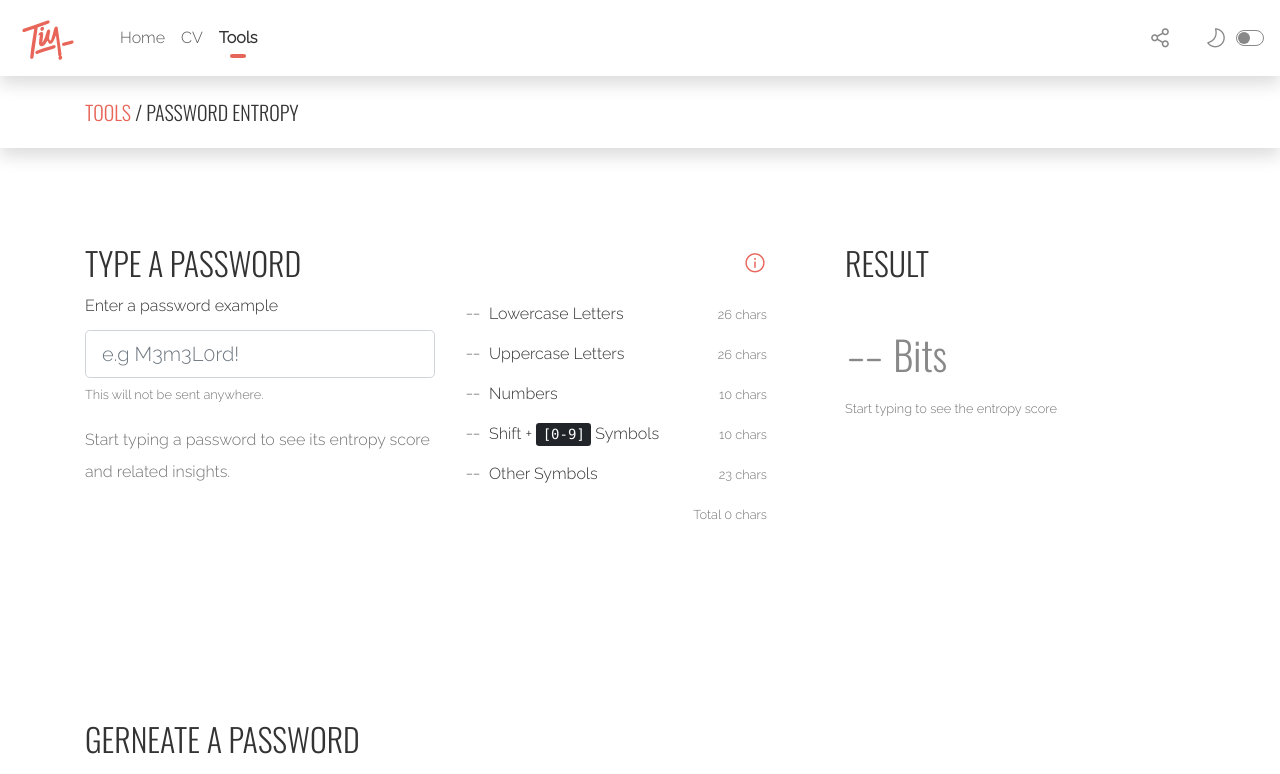
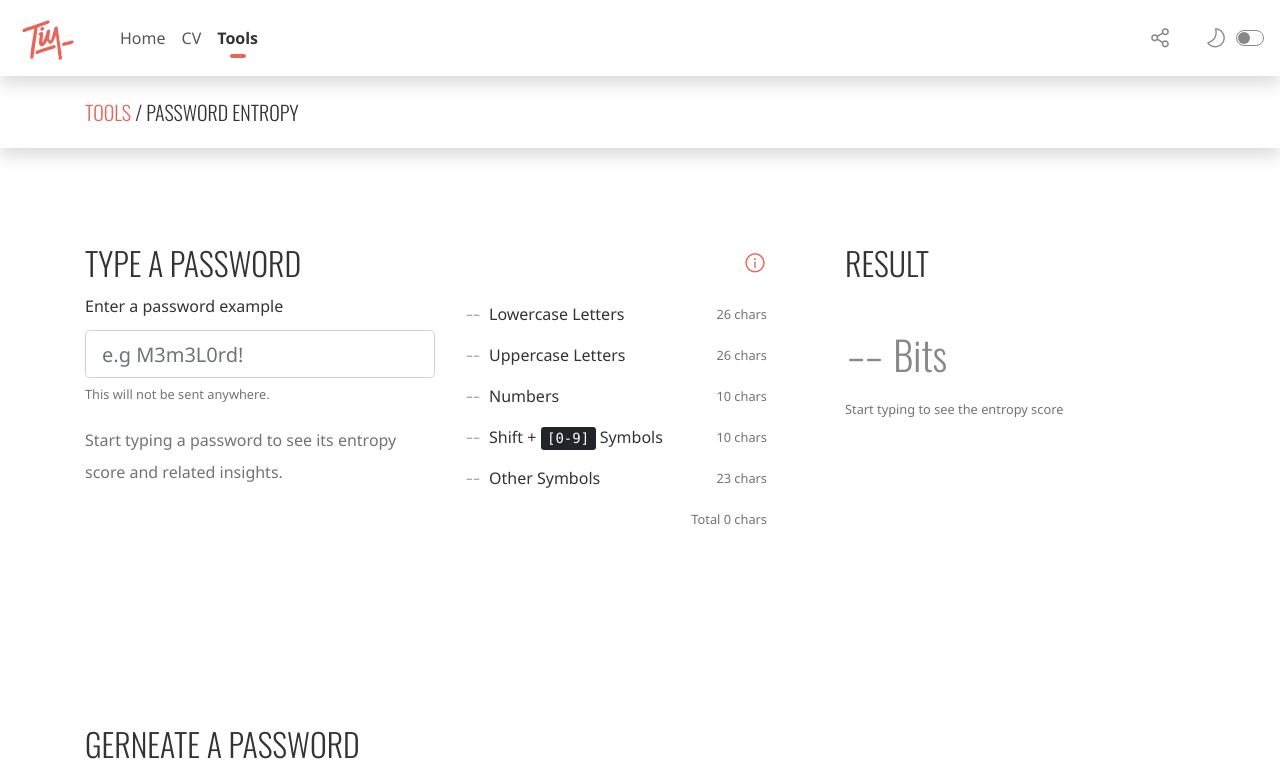
Before and after one commit to idlelimey/tim-cutting, a React (Create React App) app: page /tools/password-entropy in a window 1280 px wide. Shown: the top 774 px of the page. Built offline with nearby package versions, Linux system fonts and the light colour scheme.

Commit message:
Update App.scss

```diff
--- a/src/App.scss
+++ b/src/App.scss
@@ -1,4 +1,4 @@
-@import url('https://fonts.googleapis.com/css2?family=Oswald:wght@300&family=Raleway:wght@300&display=swap');
+@import url('https://fonts.googleapis.com/css2?family=Oswald:wght@300&display=swap');
 
 @import "./Assets/scss/variables/bootstrap-vars";
 
```
